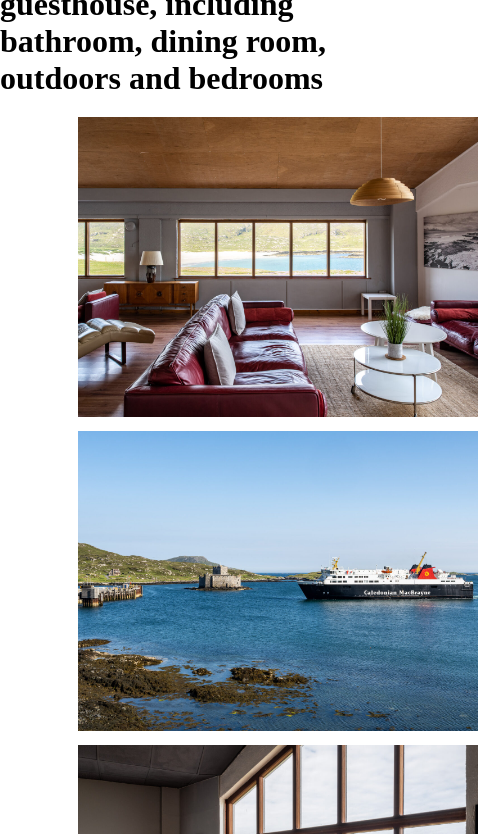
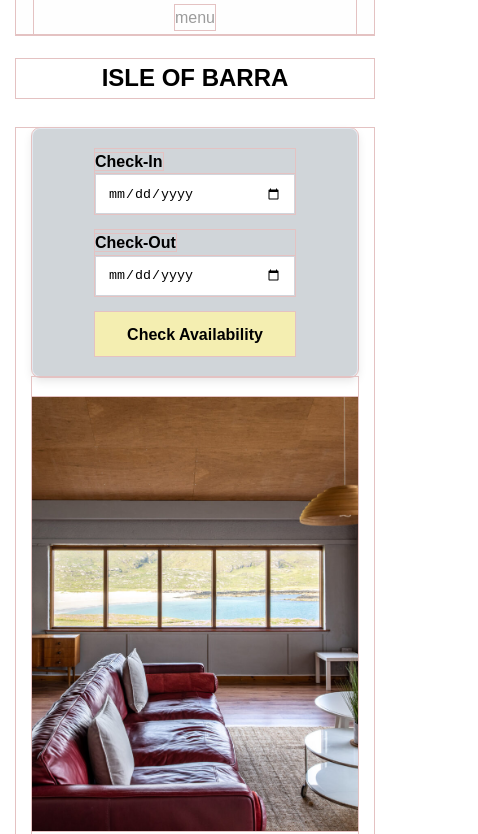
Before and after one commit to Anicaaa/barra-inn, a plain HTML site: page stay.html in a window 390 px wide. Shown: the part 88-922 px from the top of the page, 478 px wide, since content can reach past the window. Drawn offline with Linux system fonts and the light colour scheme.

Commit message:
Check IN and OUT box added

```diff
--- a/script.js
+++ b/script.js
@@ -1,3 +1,4 @@
+console.log("script.js is connected");
 //menu mobile
 const toggle = document.querySelector(".menu-toggle");
 const mobileMenu = document.getElementById("mobileMenu");
--- a/stay.css
+++ b/stay.css
@@ -2,26 +2,236 @@
     box-sizing: border-box;
     margin: 0;
     padding: 0;
+    outline: 1px solid rgb(228, 194, 194);
+}
+
+body,
+html {
+    font-family: Arial, sans-serif;
+    line-height: 1.6;
 }
 
 .container {
+    width: 90%;
+    max-width: 1200px;
+    margin: 0 auto;
+}
+
+.outfit-font {
+    font-family: "Outfit", sans-serif;
+}
+
+/* Mobile menu hidden by default */
+.mobile-menu {
+    background-color: #e8e7e7;
+    text-align: center;
+    overflow: hidden;
+    max-height: 0;
+    transition: max-height 0.4s ease-in-out;
+}
+
+.mobile-menu a {
+    display: block;
+    color: #9c9c9c;
+    text-decoration: none;
+    padding: 0.5rem;
+    transition: color 0.3s ease;
+}
+
+.mobile-menu a:hover {
+    color: #000000;
+}
+
+.mobile-menu.active {
+    max-height: 500px;
+}
+
+/* Navbar */
+.navbar {
+    background-color: rgba(254, 254, 254, 0.95);
+    position: sticky;
+    top: 0;
+    z-index: 1000;
+}
+
+.navbar .container {
+    display: flex;
+    flex-direction: column;
+    align-items: center;
+}
+
+.logo {
+    font-weight: bold;
+    font-size: 3rem;
+    color: #000;
+    text-align: center;
+    margin: 0.5rem 0;
+}
+
+.subtitle {
+    text-align: center;
+    margin: 1.5rem 0;
+}
+
+.menu-toggle {
+    color: #9c9c9c;
+    font-weight: 500;
+    text-decoration: none;
+    margin-bottom: 0.3rem;
+    display: none;
+    transition: color 0.3s ease;
+}
+
+.menu-toggle:hover {
+    color: #000000;
+}
+
+/* Nav links */
+.nav-links {
+    display: flex;
+    justify-content: center;
+    gap: 1.5rem;
+    padding: 1rem 0;
+}
+
+.nav-links a {
+    text-decoration: none;
+    color: #9c9c9c;
+    font-weight: 500;
+    transition: color 0.3s ease;
+}
+
+.nav-links a:hover {
+    color: #000000;
+}
+
+/* availability box check in and out */
+.availability-box {
+    background-color: rgb(208, 213, 217);
+    border: 1px solid #e2e8f0;
+    box-shadow: 0 4px 10px rgba(0, 0, 0, 0.1);
+    border-radius: 8px;
+    display: flex;
+    flex-wrap: wrap;
+    gap: 1rem;
+    padding: 20px;
+    width: 100%;
+    align-items: flex-end;
+    justify-content: center;
+    margin-top: 30px;
+}
+
+.availability-box input,
+.availability-box select {
+    padding: 12px;
+    border: 1px solid #d1d5db;
+    width: 100%;
+}
+
+.availability-button {
+    background-color: rgb(244, 238, 177);
+    color: black;
+    padding: 14px 24px;
+    border: none;
+    font-size: 1rem;
+    font-weight: bold;
+    cursor: pointer;
+    transition: background-color 0.3s ease;
+}
+
+.availability-button:hover {
+    background-color: rgb(255, 251, 206);
+}
+
+.checkin, .checkout {
+    font-weight: bold;
+}
+
+.container-two {
     padding-top: 20px;
     padding-bottom: 20px;
     display: grid;
-    grid-template-columns: repeat(auto-fit, minmax(400px, 1fr));
+    grid-template-columns: repeat(auto-fit, minmax(250px, 1fr));
     gap: 10px;
-
 }
 
 .center-wrapper {
-    width: 60%;
+    width: 100%;
+    max-width: 1200px;
     margin-left: auto;
     margin-right: auto;
+    padding: 0 1rem;
 }
 
 .pc-image {
-    min-width: 100%;
-    width: 215px;
-    height: 300px;
+    width: 100%;
+    height: auto;
+    aspect-ratio: 3 / 4;
     object-fit: cover;
+    display: block;
 }
+
+/* Mobile Styles */
+@media (max-width: 768px) {
+    body {
+        padding-left: 1rem;
+        padding-right: 1rem;
+    }
+
+    .menu-toggle {
+        display: block;
+    }
+
+    .nav-links {
+        display: none;
+        flex-direction: column;
+        align-items: center;
+        background-color: white;
+        padding: 1rem 0;
+        width: 100%;
+        box-shadow: 0 4px 6px rgba(0, 0, 0, 0.05);
+        border-top: 1px solid #eee;
+    }
+
+    .nav-links.active {
+        display: flex;
+    }
+
+    .nav-links a {
+        margin: 0.5rem 0;
+        font-size: 1rem;
+    }
+
+    .nav-links a:hover {
+        color: #333;
+    }
+
+    .navbar .container {
+        padding-bottom: 0;
+    }
+
+    .availability-box {
+        display: flex;
+        flex-direction: row;
+        gap: 1rem;
+        align-items: center;
+    }
+
+    .availability-field {
+        width: 100%;
+        max-width: 200px;
+    }
+
+    .availability-box input {
+        width: 100%;
+        height: 40px;
+    }
+
+    .availability-button {
+        width: 100%;
+        max-width: 200px;
+        height: 44px;
+        align-self: center;
+        text-align: center;
+    }
+}
--- a/stay.html
+++ b/stay.html
@@ -7,10 +7,51 @@
     <link rel="stylesheet" href="stay.css">
 </head>
 <body>
-    <h1>This page is going to have a box with images of the guesthouse, including bathroom, dining room, outdoors and bedrooms</h1>
+    <header class="navbar">
+        <div class="container">
+            <div class="logo outfit-font">BARRA INN</div>
+            <a href="#" class="menu-toggle">menu</a>
+        </div>
+        <nav class="nav-links">
+            <a href="index.html">home</a>
+            <a href="stay.html">stay</a>
+            <a href="#">eat + drink</a>
+            <a href="#">barra time</a>
+            <a href="#">location</a>
+            <a href="#">contact</a>
+        </nav>
+
+        <!-- Mobile Dropdown -->
+        <div class="mobile-menu" id="mobileMenu">
+            <a href="index.html">home</a>
+            <a href="#">stay</a>
+            <a href="#">eat + drink</a>
+            <a href="#">barra time</a>
+            <a href="#">location</a>
+            <a href="#">contact</a>
+        </div>
+    </header>
+
+    <h2 class="subtitle">ISLE OF BARRA</h2>
 
     <main class="center-wrapper">
-        <div class="container">
+
+        <div class="availability-box">
+
+            <div class="availability-field">
+                <label class="checkin" for="checkin">Check-In</label>
+                <input type="date" id="checkin" name="checkin">
+            </div>
+
+            <div class="availability-field">
+                <label class="checkout" for="checkout">Check-Out</label>
+                <input type="date" id="checkout" name="checkout">
+            </div>
+
+            <button class="availability-button">Check Availability</button>
+        </div>
+
+        <div class="container-two">
 
             <div class="stay-image">
                 <img class="pc-image" src="images/16.jpg" alt="">
@@ -46,6 +87,6 @@
 
         </div>
     </main>
-
+    <script src="script.js"></script>
 </body>
 </html>
--- a/style.css
+++ b/style.css
@@ -188,7 +188,7 @@ html {
     width: 100%;
     max-width: 1500px;
     height: 600px;
-    margin: 60px auto;
+    margin: 5px auto;
     overflow: hidden;
     padding: 2rem;
 }
```
Also changed, not shown: index.html (+3 -4 lines).
